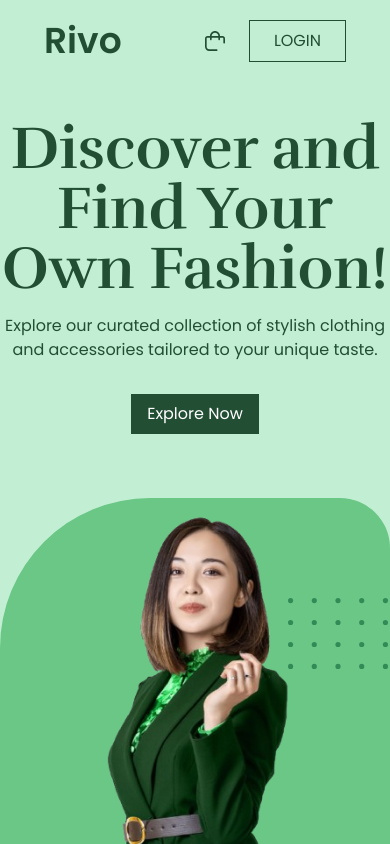
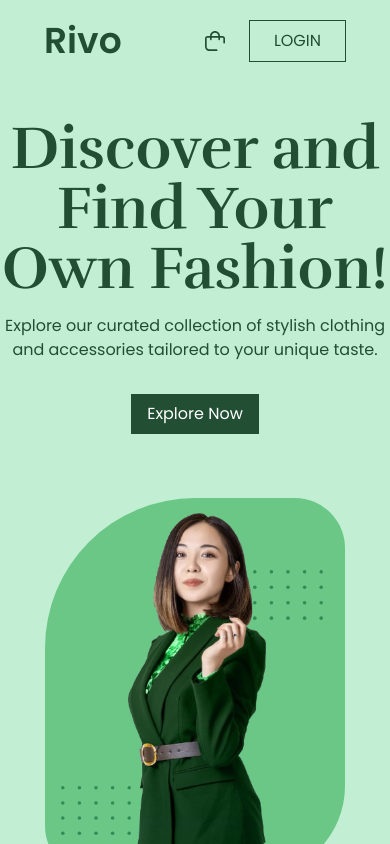
Before and after one commit to amitkushh/Rivo-react-project, a React (Vite) app: page / in a window 390 px wide. Shown: the top 844 px of the page. Built offline with nearby package versions, Linux system fonts and the light colour scheme.

Commit message:
mobile design done

```diff
--- a/package.json
+++ b/package.json
@@ -4,7 +4,7 @@
   "version": "0.0.0",
   "type": "module",
   "scripts": {
-    "dev": "vite",
+    "dev": "vite --host",
     "build": "vite build",
     "lint": "eslint .",
     "preview": "vite preview"
--- a/src/components/ExclusiveOffer.jsx
+++ b/src/components/ExclusiveOffer.jsx
@@ -39,9 +39,9 @@ function ExclusiveOffer() {
           <img
             src={dottedLine}
             alt="dotted line"
-            className="absolute top-[450px] right-80 "
-            width={150}
-            height={150}
+            className="absolute top-[350px] right-60"
+            width={100}
+            height={100}
           />
           <img src={girl} alt="girl" className="relative z-10" />
         </div>
--- a/src/components/Footer.jsx
+++ b/src/components/Footer.jsx
@@ -52,13 +52,13 @@ function Footer() {
           <span className="uppercase text-white font-semibold text-xl">
             stay up to date
           </span>
-          <div>
+          <div className="flex justify-center items-center">
             <input
               type="email"
               name="email"
               required
               placeholder="Enter Your email"
-              className="border border-email py-2 px-4 placeholder:text-white bg-transparent outline-none text-white"
+              className="border border-email py-2 max-w-[200px] pl-2 placeholder:text-white bg-transparent outline-none text-white"
             />
             <button className="uppercase bg-email py-2 px-4">submit</button>
           </div>
--- a/src/components/HeroSection.jsx
+++ b/src/components/HeroSection.jsx
@@ -20,19 +20,19 @@ function HeroSection() {
 
       {/* image section  */}
       <div className="mt-16">
-        <div className="bg-imgbg rounded-tl-[150px] rounded-bl-[50px] rounded-tr-[50px] rounded-br-[120px] relative">
+        <div className="bg-imgbg rounded-tl-[150px] rounded-bl-[50px] rounded-tr-[50px] rounded-br-[90px] relative">
           <img
             src={dottedLine}
-            className="absolute top-96 left-4"
-            height={100}
-            width={100}
+            className="absolute top-72 left-4"
+            height={70}
+            width={70}
           />
-          <img src={girl} alt="girl" height={400} width={400} />
+          <img src={girl} alt="girl" height={300} width={300} />
           <img
             src={dottedLine}
-            className="absolute bottom-80 left-72"
-            height={100}
-            width={100}
+            className="absolute bottom-64 left-52"
+            height={70}
+            width={70}
           />
         </div>
       </div>
--- a/src/components/OurProducts.jsx
+++ b/src/components/OurProducts.jsx
@@ -73,7 +73,7 @@ function OurProducts() {
       {/* filter section */}
 
       <div>
-        <ul className="uppercase flex justify-center items-center gap-5">
+        <ul className="uppercase flex justify-center items-center gap-5 px-11 flex-wrap">
           <li>sale</li>
           <li>hot</li>
           <li>new arrivals</li>
```
